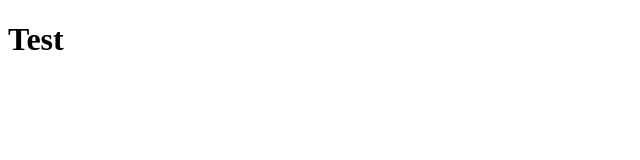
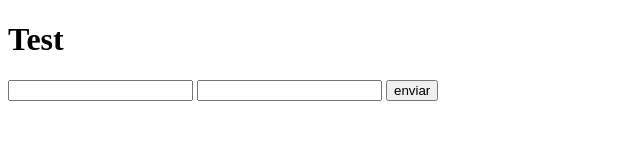
Before and after one commit to AllanMatiass/PI-II-ES-TIME-1, a plain HTML site: page frontend/index.html in a window 1280 px wide. Shown: the whole page, without its empty margins (0-640 px from the left). Drawn offline with Linux system fonts and the light colour scheme.

```diff
--- a/backend/package.json
+++ b/backend/package.json
@@ -15,6 +15,7 @@
     "@types/express": "^5.0.3",
     "@types/express-session": "^1.18.2",
     "cors": "^2.8.5",
+    "dotenv": "^17.2.2",
     "express": "^5.1.0",
     "express-session": "^1.18.2",
     "typescript": "^5.9.2"
--- a/backend/src/middlewares/auth.ts
+++ b/backend/src/middlewares/auth.ts
@@ -1,4 +1,4 @@
-import { NextFunction, type Request, type Response } from "express";
+import { NextFunction, type Request, type Response } from 'express'
 
 function Auth(req: Request, res: Response, next: NextFunction) {
     if (req.session.user != null) {
--- a/frontend/index.html
+++ b/frontend/index.html
@@ -8,5 +8,11 @@
 </head>
 <body>
     <h1>Test</h1>
+    <form method="POST" action="/">
+        <input type="text" name="nome" />
+        <input type="password" name="password">
+
+        <input type="submit" value="enviar" />
+    </form>
 </body>
 </html>
```
Also changed, not shown: backend/src/server.ts (+29 -10 lines), README.md (deleted), 2 other files.
